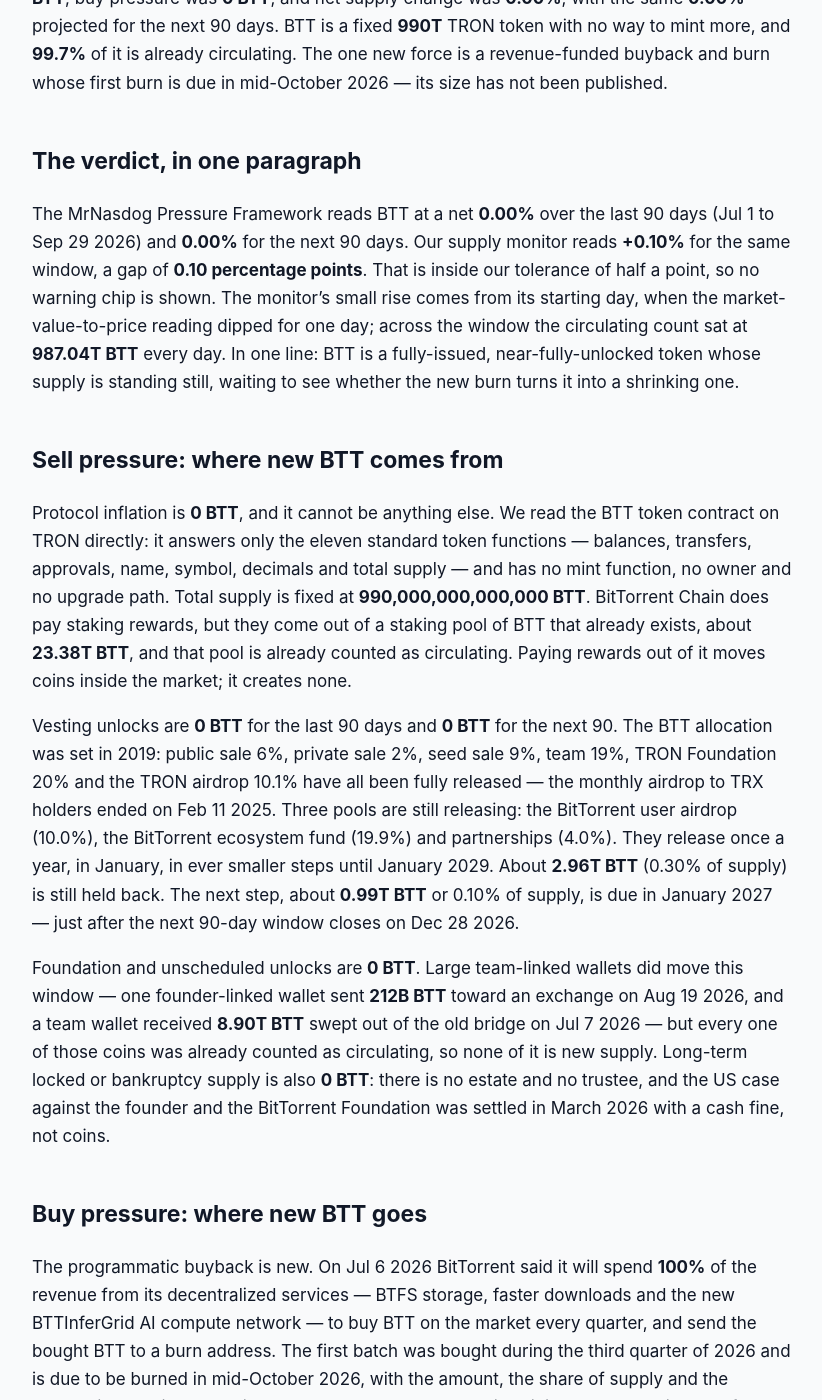
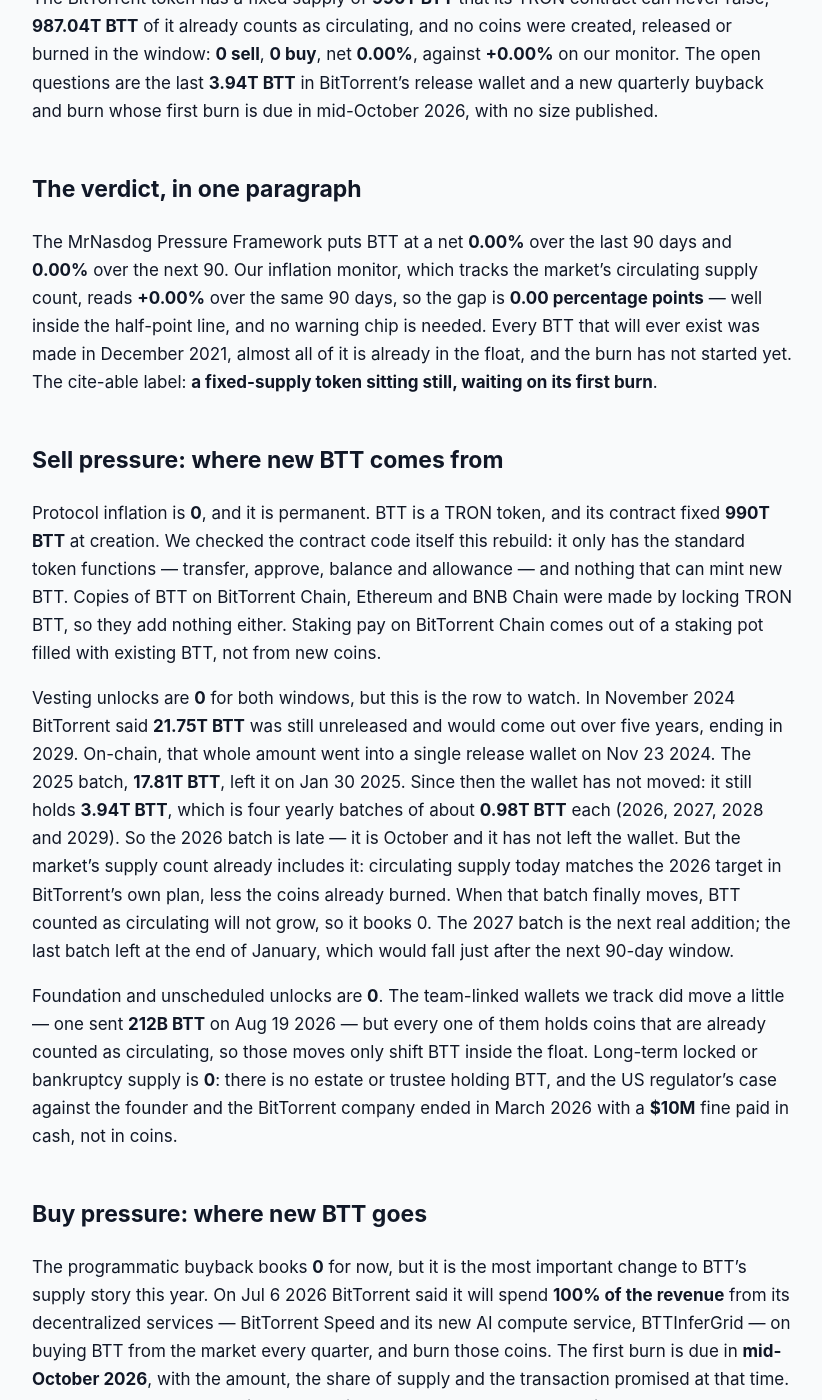
Before and after one commit to jeevansongmy-spec/mrnasdog-articles, a Jekyll site: the page built from crypto/btt-pressure-framework.md, in a window 1280 px wide and 1400 px high, scrolled down 258 px. Shown: the whole window, without its empty margins (228-1050 px from the left). Built offline with Jekyll 4.4.1, drawn with Linux system fonts in a browser that asks for light colours; some of the changed text lies outside the part shown.

Commit message:
publish: crypto/btt-pressure-framework

```diff
--- a/crypto/btt-pressure-framework.md
+++ b/crypto/btt-pressure-framework.md
@@ -1,6 +1,6 @@
 ---
-title: "BTT Inflation Analysis · September 2026 · Mixed flows · supply roughly steady"
-description: "BTT supply is flat: 0.00% net over 90 days and the next 90. A fixed 990T token with no mint, 99.7% already out, and a first buyback burn due mid-October 2026."
+title: "BTT Inflation Analysis · October 2026 · Mixed flows · supply roughly steady"
+description: "BTT supply is flat: 0.00% net over 90 days and the next 90. A fixed 990T token, no mint, 3.94T left in one release wallet, first burn due mid-October 2026."
 canonical_url: "https://mrnasdog.com/research/btt/inflation"
 tags: ["crypto", "btt", "bittorrent", "tron"]
 published: true
@@ -8,54 +8,50 @@ published: true
 
 *Originally published at [https://mrnasdog.com/research/btt/inflation](https://mrnasdog.com/research/btt/inflation)*
 
-# BTT Inflation Analysis · September 2026 · Mixed flows · supply roughly steady
+# BTT Inflation Analysis · October 2026 · Mixed flows · supply roughly steady
 
-BitTorrent’s **BTT** added no new supply to the market in the last 90 days: sell pressure was **0 BTT**, buy pressure was **0 BTT**, and net supply change was **0.00%**, with the same **0.00%** projected for the next 90 days. BTT is a fixed **990T** TRON token with no way to mint more, and **99.7%** of it is already circulating. The one new force is a revenue-funded buyback and burn whose first burn is due in mid-October 2026 — its size has not been published.
+BTT supply did not move in the 90 days to Oct 8 2026, and it is set to stay flat for the next 90. The BitTorrent token has a fixed supply of **990T BTT** that its TRON contract can never raise, **987.04T BTT** of it already counts as circulating, and no coins were created, released or burned in the window: **0 sell**, **0 buy**, net **0.00%**, against **+0.00%** on our monitor. The open questions are the last **3.94T BTT** in BitTorrent's release wallet and a new quarterly buyback and burn whose first burn is due in mid-October 2026, with no size published.
 
 ## The verdict, in one paragraph
 
-The MrNasdog Pressure Framework reads BTT at a net **0.00%** over the last 90 days (Jul 1 to Sep 29 2026) and **0.00%** for the next 90 days. Our supply monitor reads **+0.10%** for the same window, a gap of **0.10 percentage points**. That is inside our tolerance of half a point, so no warning chip is shown. The monitor’s small rise comes from its starting day, when the market-value-to-price reading dipped for one day; across the window the circulating count sat at **987.04T BTT** every day. In one line: BTT is a fully-issued, near-fully-unlocked token whose supply is standing still, waiting to see whether the new burn turns it into a shrinking one.
+The MrNasdog Pressure Framework puts BTT at a net **0.00%** over the last 90 days and **0.00%** over the next 90. Our inflation monitor, which tracks the market's circulating supply count, reads **+0.00%** over the same 90 days, so the gap is **0.00 percentage points** — well inside the half-point line, and no warning chip is needed. Every BTT that will ever exist was made in December 2021, almost all of it is already in the float, and the burn has not started yet. The cite-able label: **a fixed-supply token sitting still, waiting on its first burn**.
 
 ## Sell pressure: where new BTT comes from
 
-Protocol inflation is **0 BTT**, and it cannot be anything else. We read the BTT token contract on TRON directly: it answers only the eleven standard token functions — balances, transfers, approvals, name, symbol, decimals and total supply — and has no mint function, no owner and no upgrade path. Total supply is fixed at **990,000,000,000,000 BTT**. BitTorrent Chain does pay staking rewards, but they come out of a staking pool of BTT that already exists, about **23.38T BTT**, and that pool is already counted as circulating. Paying rewards out of it moves coins inside the market; it creates none.
+Protocol inflation is **0**, and it is permanent. BTT is a TRON token, and its contract fixed **990T BTT** at creation. We checked the contract code itself this rebuild: it only has the standard token functions — transfer, approve, balance and allowance — and nothing that can mint new BTT. Copies of BTT on BitTorrent Chain, Ethereum and BNB Chain were made by locking TRON BTT, so they add nothing either. Staking pay on BitTorrent Chain comes out of a staking pot filled with existing BTT, not from new coins.
 
-Vesting unlocks are **0 BTT** for the last 90 days and **0 BTT** for the next 90. The BTT allocation was set in 2019: public sale 6%, private sale 2%, seed sale 9%, team 19%, TRON Foundation 20% and the TRON airdrop 10.1% have all been fully released — the monthly airdrop to TRX holders ended on Feb 11 2025. Three pools are still releasing: the BitTorrent user airdrop (10.0%), the BitTorrent ecosystem fund (19.9%) and partnerships (4.0%). They release once a year, in January, in ever smaller steps until January 2029. About **2.96T BTT** (0.30% of supply) is still held back. The next step, about **0.99T BTT** or 0.10% of supply, is due in January 2027 — just after the next 90-day window closes on Dec 28 2026.
+Vesting unlocks are **0** for both windows, but this is the row to watch. In November 2024 BitTorrent said **21.75T BTT** was still unreleased and would come out over five years, ending in 2029. On-chain, that whole amount went into a single release wallet on Nov 23 2024. The 2025 batch, **17.81T BTT**, left it on Jan 30 2025. Since then the wallet has not moved: it still holds **3.94T BTT**, which is four yearly batches of about **0.98T BTT** each (2026, 2027, 2028 and 2029). So the 2026 batch is late — it is October and it has not left the wallet. But the market's supply count already includes it: circulating supply today matches the 2026 target in BitTorrent's own plan, less the coins already burned. When that batch finally moves, BTT counted as circulating will not grow, so it books 0. The 2027 batch is the next real addition; the last batch left at the end of January, which would fall just after the next 90-day window.
 
-Foundation and unscheduled unlocks are **0 BTT**. Large team-linked wallets did move this window — one founder-linked wallet sent **212B BTT** toward an exchange on Aug 19 2026, and a team wallet received **8.90T BTT** swept out of the old bridge on Jul 7 2026 — but every one of those coins was already counted as circulating, so none of it is new supply. Long-term locked or bankruptcy supply is also **0 BTT**: there is no estate and no trustee, and the US case against the founder and the BitTorrent Foundation was settled in March 2026 with a cash fine, not coins.
+Foundation and unscheduled unlocks are **0**. The team-linked wallets we track did move a little — one sent **212B BTT** on Aug 19 2026 — but every one of them holds coins that are already counted as circulating, so those moves only shift BTT inside the float. Long-term locked or bankruptcy supply is **0**: there is no estate or trustee holding BTT, and the US regulator's case against the founder and the BitTorrent company ended in March 2026 with a **$10M** fine paid in cash, not in coins.
 
 ## Buy pressure: where new BTT goes
 
-The programmatic buyback is new. On Jul 6 2026 BitTorrent said it will spend **100%** of the revenue from its decentralized services — BTFS storage, faster downloads and the new BTTInferGrid AI compute network — to buy BTT on the market every quarter, and send the bought BTT to a burn address. The first batch was bought during the third quarter of 2026 and is due to be burned in mid-October 2026, with the amount, the share of supply and the transaction published. Until that burn happens, bought coins sit in a wallet that is part of the market, so the last 90 days book **0 BTT**. For the next 90 days we also book **0 BTT**, because BitTorrent has not published its revenue, a dollar figure or the buying wallet — we do not guess a size. When the October burn is shown on-chain, it enters this row at its real size.
+The programmatic buyback books **0** for now, but it is the most important change to BTT's supply story this year. On Jul 6 2026 BitTorrent said it will spend **100% of the revenue** from its decentralized services — BitTorrent Speed and its new AI compute service, BTTInferGrid — on buying BTT from the market every quarter, and burn those coins. The first burn is due in **mid-October 2026**, with the amount, the share of supply and the transaction promised at that time. A TRON ecosystem report in August said BTT also bought some back in the second quarter, with no size given. Until coins actually reach a burn address, there is nothing we can count: the main burn address still holds **7.91B BTT** and has received nothing since December 2025.
 
-The protocol fee burn is **0 BTT**. BTT has no fee burn: fees on BitTorrent Chain are paid to validators, and the token contract cannot destroy coins. The main burn address on TRON received nothing in the last 90 days; it holds about **7.9B BTT** from older burns. Foundation buying is **0 BTT** — no purchase outside the quarterly buyback was announced or seen. New long-term locks are **0 BTT**: about **2.66T BTT** more went into BitTorrent Chain staking, but staked BTT stays in the circulating count.
+The protocol fee burn is **0**. BitTorrent Chain blocks carry no base fee to destroy; fees go to the validators. Foundation buying is **0** — no purchase for a team treasury was announced or seen. New long-term lock is **0** too: about **23.15T BTT** is staked in the BitTorrent Chain staking contract on TRON, but staked coins still count as circulating, so staking more removes nothing from the float.
 
 ## Foundation and overhang
 
-Four overhangs are tracked. First, the **2.96T BTT** not yet counted as circulating — the rest of the user airdrop, ecosystem and partnership pools — released once a year in January and checked at every rebuild. Second, a founder-linked wallet holding about **112.60T BTT**, which did not move in the window. Third, a second founder-linked wallet holding about **52.46T BTT**, which sold into an exchange route once in the window (212B on Aug 19 2026). Fourth, the team wallet holding the **8.90T BTT** swept from the bridge when BitTorrent closed it in June and July 2026, unmoved since. The wallet that holds each quarter’s buyback before the burn has not been named, so its size is unknown. The three wallets and the staking pool are all read on-chain every day; the unreleased pools are checked by hand every two weeks. If any of these balances falls between refreshes, the outflow enters the foundation and unscheduled row at the next refresh — for the wallets already counted as circulating, it is recorded as a move inside the market.
+Five pools of team-linked BTT matter. First, the release wallet with **3.94T BTT**, untouched since Jan 30 2025; it is the only BTT outside the market's float, and we read it on-chain at every rebuild. Second, the team wallet that filled the release wallet in 2024, now holding **52.46T BTT**; it sent out 212B BTT in August 2026. Third, a wallet that public reporting ties to exchanges owned by the founder, holding **112.60T BTT** and quiet since July 2025. Fourth, **8.90T BTT** that was swept into a team wallet on Jul 7 2026 when BitTorrent closed its cross-chain bridge in June. Fifth, the wallet that will hold bought-back BTT before each burn, which has not been named yet. All but the first are already part of the float, so a sale from them would not add new supply — but they are large, and we watch them. If any of these balances falls between rebuilds, the outflow enters Sell #3 at the next rebuild.
 
-## How BTT compares to other fixed-supply tokens
+## How BTT compares to other fixed-supply exchange-ecosystem tokens
 
-BTT sits in the same group as fixed-supply tokens that finished most of their unlocks years ago. Like a hard-capped chain after its last halving, BTT can never add a coin above its cap; unlike Bitcoin, it has no mining reward still paying out, so its sell side is not slowly shrinking — it is already at zero. That makes BTT flatter than any chain that pays validators in new coins: Ethereum, Solana or Cardano all add supply every day, while BTT adds none.
+BTT belongs to the group of tokens whose whole supply was minted at launch and whose only lever on supply is a buyback and burn — the same shape as the other big TRON-ecosystem tokens such as JST, SUN and WIN. Against uncapped Layer 1 coins like ETH or SOL, which pay validators in new coins every day, BTT has no issuance at all: staking on BitTorrent Chain is paid from coins that already exist. Against tokens with large investor and team unlocks still ahead, BTT is nearly done: **99.7%** of its supply is already counted as circulating.
 
-The difference from a clean fixed-supply chain is custody. A large share of BTT sits in a handful of founder-linked and team wallets, all counted as circulating. Their sales do not change the supply count, but they do change how many coins are actually for sale. That is closer to an exchange token or a foundation-heavy token than to a widely held proof-of-work coin.
-
-On the buy side, BTT now joins the tokens that turn revenue into burns, like exchange tokens with quarterly burns. The difference is scale and proof: those programmes publish burn sizes tied to known revenue, while BTT’s first burn has no published size yet. Until the October report, BTT is a token with a burn promise, not a measured burn.
+The difference from its TRON neighbours is the burn. JST and SUN already report quarterly burns with sizes; BTT has not burned anything under its new programme yet, and its revenue base — BitTorrent Speed and an AI compute service that only launched this year — is unproven next to the very large supply. With **987.04T BTT** circulating, a burn has to be big to move the percentage: even **1T BTT** burned in a quarter would be only about **0.10%** of supply.
 
 ## What to watch in the next 90 days
 
-Mid-October 2026: the first buyback burn and its report — the amount burned, its share of total supply and the transaction. This is the one dated event that could move the reading below zero.
+**Mid-October 2026:** the first BTT burn and its report — the amount, the share of supply and the transaction. A real number here turns the buyback row from 0 into a measured flow.
 
-Mid-January 2027, just after this window: the report for the fourth-quarter buyback, and the yearly January release of about **0.99T BTT** from the airdrop, ecosystem and partnership pools.
+**The release wallet:** any movement out of the **3.94T BTT** wallet. The late 2026 batch of about 0.98T would only move coins already counted; a move larger than one batch would be new supply.
 
-Any move from the two founder-linked wallets (**112.60T** and **52.46T BTT**) or the **8.90T BTT** bridge-sweep wallet toward exchanges — these do not change supply, but they change how many coins are for sale.
+**Late January 2027:** the 2027 release batch of about **0.98T BTT**, which BitTorrent's plan puts in 2027; the last batch went out on Jan 30. If it arrives before Jan 6 2027, it lands inside the next window.
 
-Revenue news from BTTInferGrid and BTFS: BitTorrent says new AI compute revenue will grow the buyback, so any revenue number it publishes sets the size of later burns.
+**Large team-linked wallets:** the 112.60T and 52.46T wallets and the 8.90T bridge sweep, and whether the quarterly report from the TRON ecosystem gives BTT burn sizes.
 
 ## Summary
 
-The MrNasdog Pressure Framework reads BitTorrent’s BTT as flat: **0.00%** net supply change over the last 90 days and **0.00%** projected for the next 90, against a monitor reading of **+0.10%**. BTT is a fixed 990T TRON token that cannot mint, with **99.7%** already circulating and the last **2.96T** released once a year until January 2029. The key risk is not new supply but concentration: founder-linked and team wallets hold more than **170T BTT** that is already counted and could be sold. The upside lever is the revenue-funded buyback and burn, whose first burn in mid-October 2026 will show whether BTT can start to shrink.
+The MrNasdog Pressure Framework reads BTT at a net **0.00%** over the last 90 days and **0.00%** over the next 90: the BitTorrent token has a fixed **990T BTT** supply that its contract cannot raise, nothing was released or burned in the window, and our monitor agrees. The structure is almost fully unlocked, with only **3.94T BTT** left in one release wallet and four yearly batches of about 0.98T BTT due through 2029. The key risk is the very large team-linked wallets already inside the float; the upside case is the quarterly buyback and burn that starts in mid-October 2026, whose size is still unknown. BTT can never inflate above 990T, so from here its supply can only stay flat or shrink.
 
----
-
-*MrNasdog Pressure Framework analysis of BTT, Metric 1 — Inflation. Data + explanation only. Not financial advice. Checked Sep 29 2026.*
+*MrNasdog Pressure Framework analysis of BTT, Metric 1 — Inflation. Data + explanation only. Not financial advice. Checked Oct 8 2026.*
```
